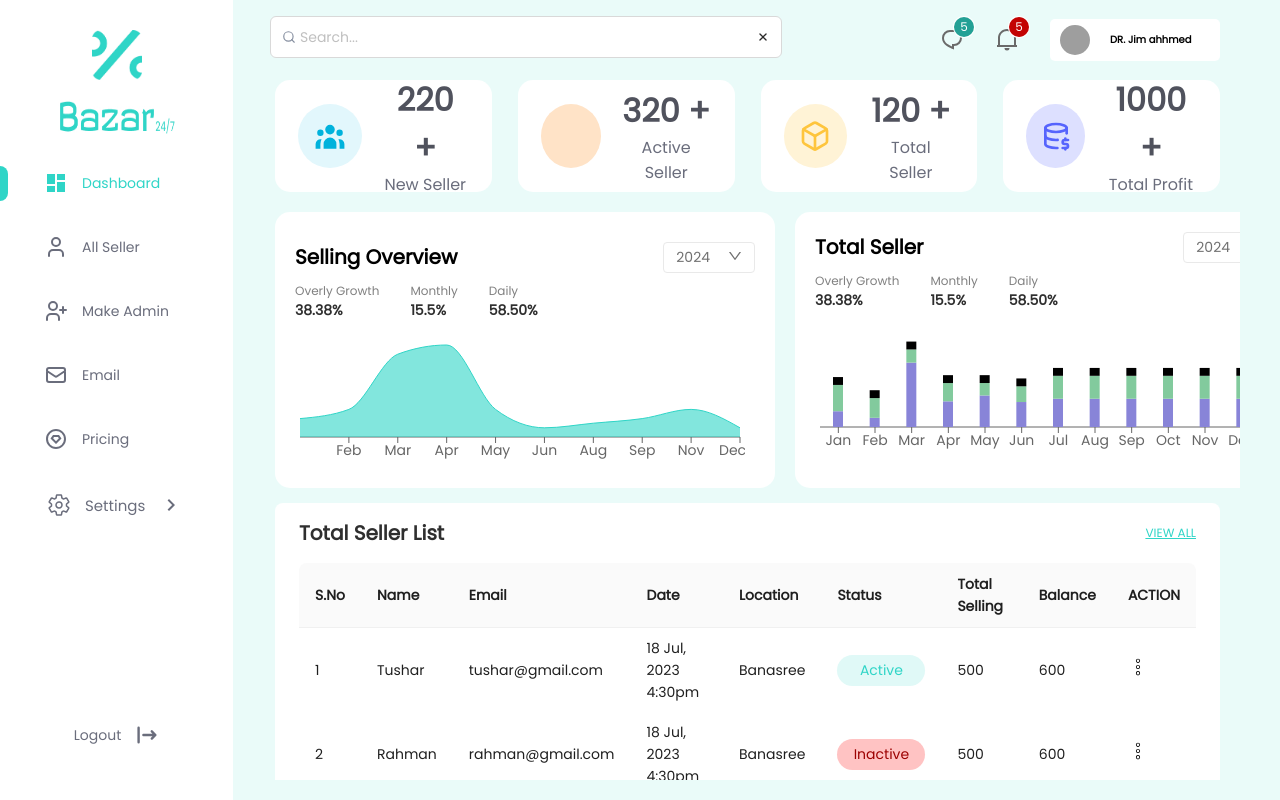
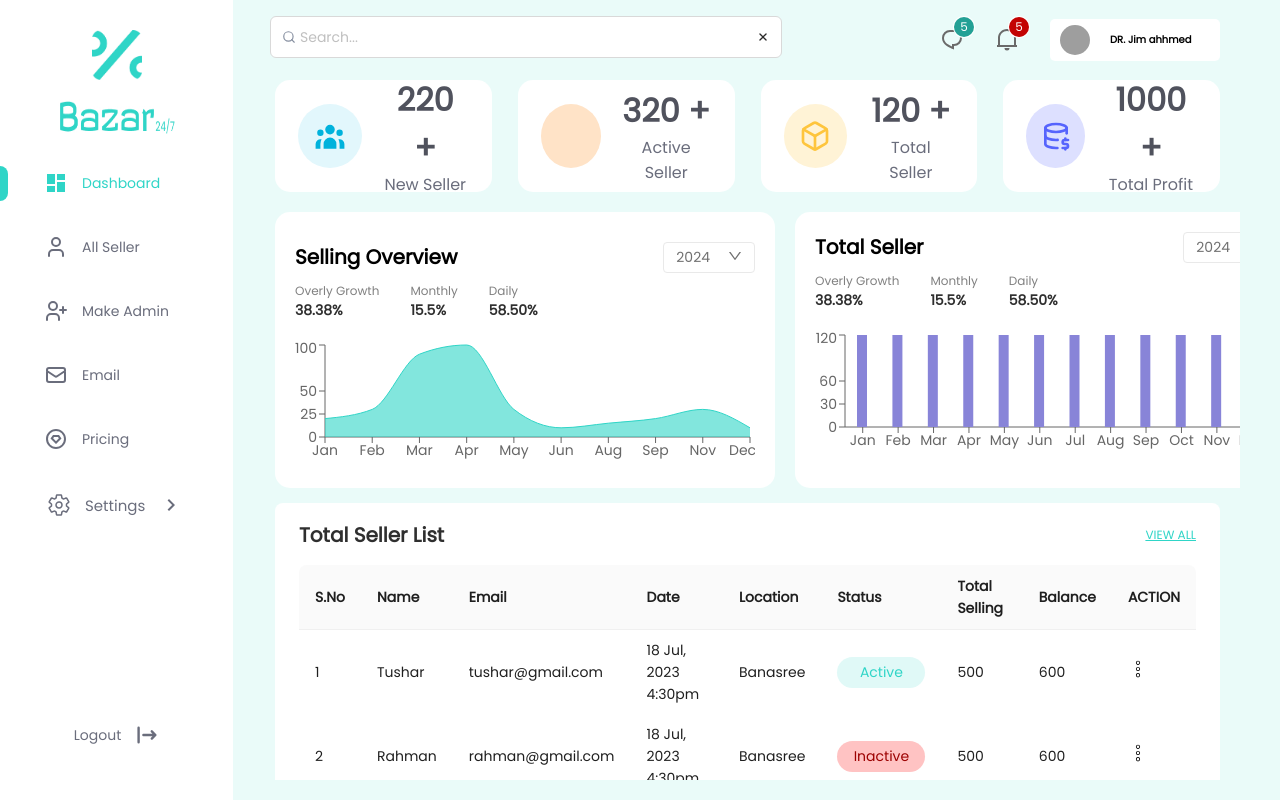
Before and after one commit to bdCalling-Sdt-hub/Faisal-Dashboard, a React (Vite) app: page / in a window 1280 px wide. Built offline with nearby package versions, Linux system fonts and the light colour scheme; grey boxes are pictures that could not be loaded; some icons are missing.

Commit message:
change chart padding

```diff
--- a/src/Components/Dashboard/TotalSellerListTable.jsx
+++ b/src/Components/Dashboard/TotalSellerListTable.jsx
@@ -270,7 +270,7 @@ const TotalSellerListTable = () =>{
   }, []);
 
   return(
-    <div style={{height: "fit-content", borderRadius: "8px", background: "white", padding: "15px 24px 0 24px"}}>
+    <div style={{height: "fit-content", borderRadius: "8px", background: "white", padding: "17px 24px"}}>
       <div style={{display: "flex", alignItems: "center", marginBottom: "15px", justifyContent: "space-between"}}>
         <h1 style={{fontSize: "20px", fontWeight: 600, color: "#2F2F2F"}}>Total Seller List</h1>
         <Link to="/seller-list">
@@ -279,12 +279,8 @@ const TotalSellerListTable = () =>{
       </div>
       <Table
         columns={columns}
-        dataSource={data}
-        pagination={{
-          pageSize: 4,
-          defaultCurrent: parseInt(page),
-          onChange: handlePageChange
-        }}
+        dataSource={data.slice(0, 5)}
+        pagination={false}
       />
     </div>
   )
--- a/src/Pages/Dashboard/DashboardHome/DailyOverviewChart.jsx
+++ b/src/Pages/Dashboard/DashboardHome/DailyOverviewChart.jsx
@@ -137,15 +137,19 @@ export default function DailyRentChart() {
           </div>
         </div>
 
-
+        <div>
           <AreaChart
-            width={450}
+            width={495}
             height={132}
+            style={{marginLeft:"-35px"}}
             data={data}
           >
             <XAxis dataKey="name" />
+            <YAxis dataKey="mt" />
+            <Tooltip/>
             <Area type="monotone" dataKey="uv" stroke="#2FD5C7" fill="#2FD5C7" />
           </AreaChart>
+        </div>
       </div>
     )
 
--- a/src/Pages/Dashboard/DashboardHome/TotalSellerChart.jsx
+++ b/src/Pages/Dashboard/DashboardHome/TotalSellerChart.jsx
@@ -170,18 +170,28 @@ const TotalSellerChart = () => {
           </div>
     </div>
 
-
+    <div
+    >
       <BarChart
-        width={450}
+        width={495}
         height={132}
         data={data}
-
+        style={{marginLeft:"-35px"}}
+        padding={{
+          top: 0,
+          right: 0,
+          left: 0,
+          bottom: 0,
+        }}
       >
         <XAxis dataKey="name" />
+        <YAxis dataKey="amt" />
+        <Tooltip/>
         <Bar  barSize={10} dataKey="pv" stackId="a" fill="#8884d8" />
         <Bar  barSize={10} dataKey="uv" stackId="a" fill="#82ca9d" />
         <Bar  barSize={10} dataKey="tv" stackId="a" fill="##2FD5C7" />
       </BarChart>
+    </div>
   </div>)
 };
 
```
